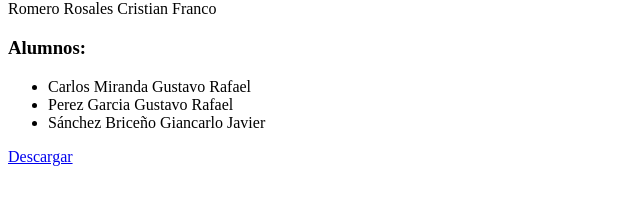
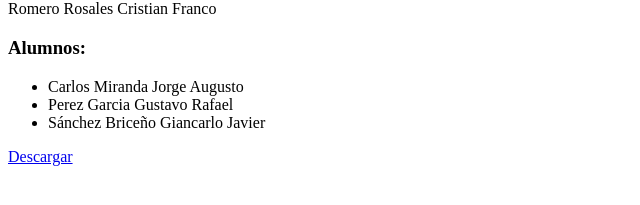
Before and after one commit to Programapython/ElectriCal, a plain HTML site: page index.html in a window 1280 px wide. Shown: the part 249-454 px from the top of the page, 0-640 px from the left. Drawn offline with Linux system fonts and the light colour scheme.

Commit message:
correccion de index.html

```diff
--- a/index.html
+++ b/index.html
@@ -16,7 +16,7 @@
         Romero Rosales Cristian Franco
     <h3>Alumnos:</h3>
     <ul>
-        <li>Carlos Miranda Gustavo Rafael</li>
+        <li>Carlos Miranda Jorge Augusto</li>
         <li>Perez Garcia Gustavo Rafael</li>
         <li>Sánchez Briceño Giancarlo Javier</li>
     </ul>
```
